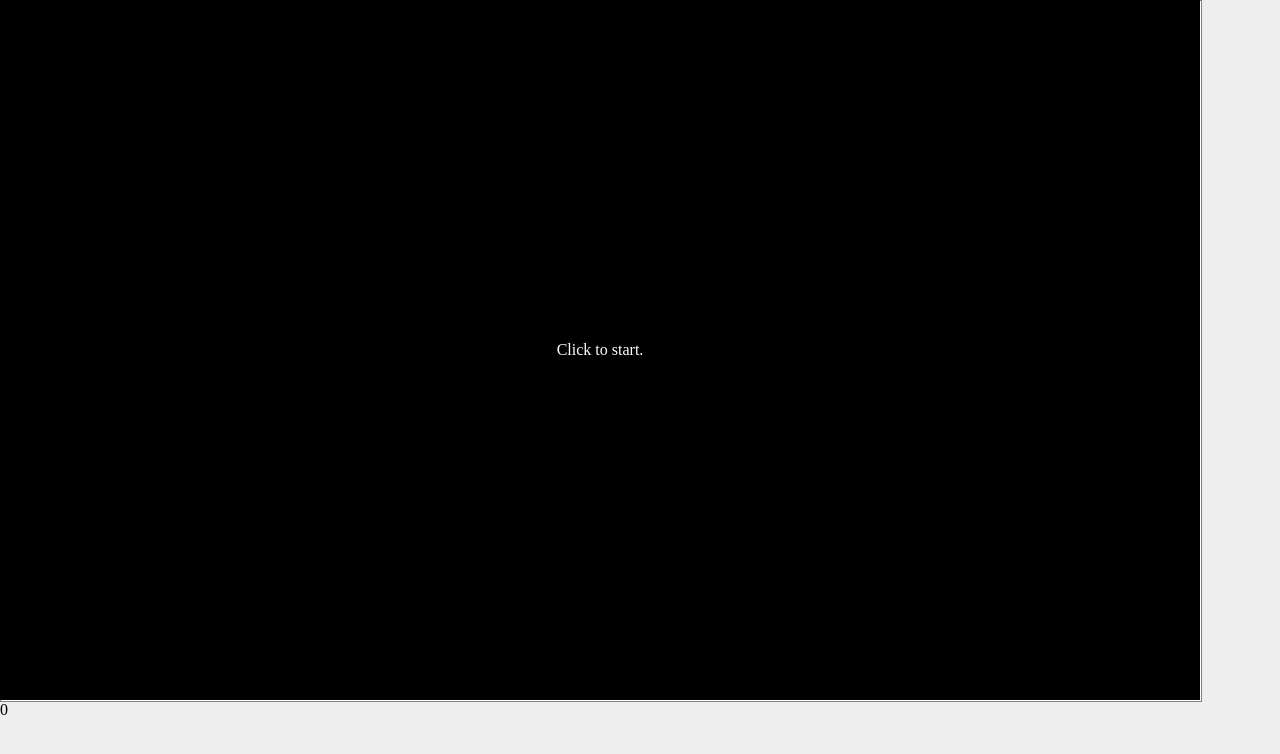
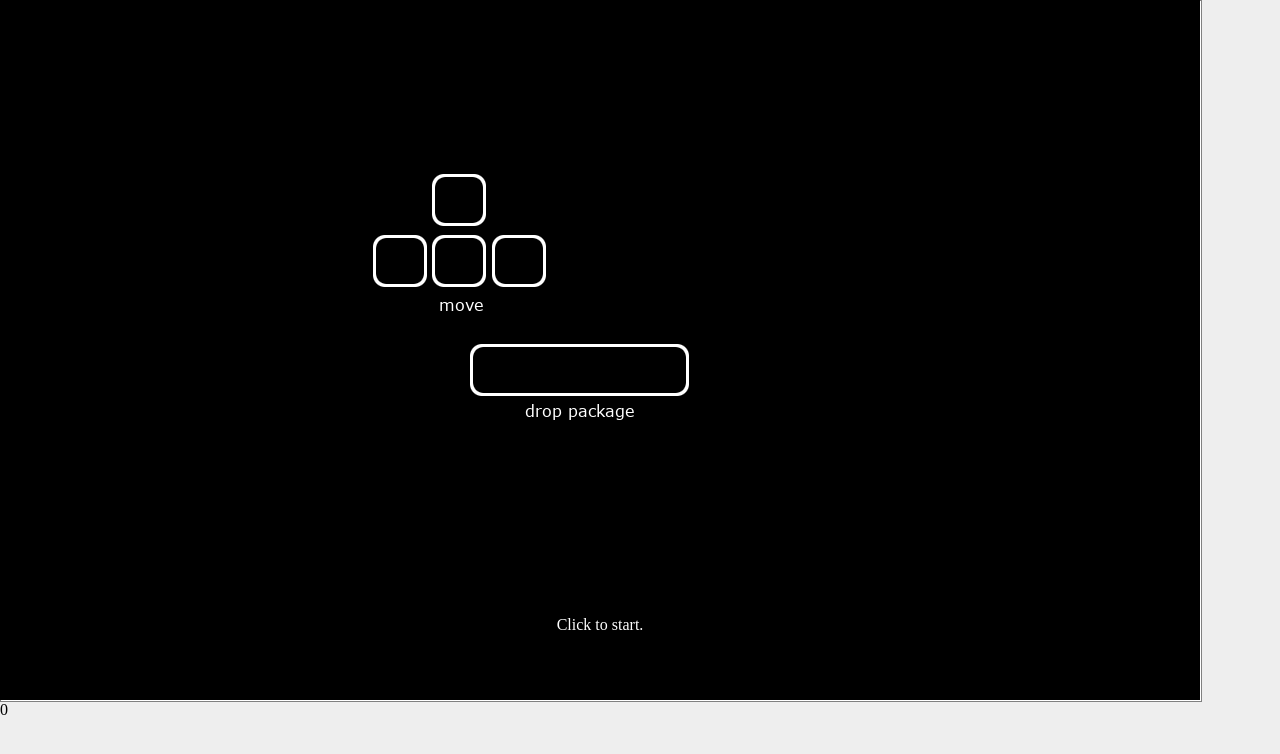
Before and after one commit to ditam/ld53, a plain HTML site: page index.html in a window 1280 px wide. Drawn offline with Linux system fonts and the light colour scheme.

Commit message:
add control instructions

```diff
--- a/index.html
+++ b/index.html
@@ -9,7 +9,10 @@
   <link rel="stylesheet" type="text/css" href="styles.css">
 </head>
 <body>
-  <div id="splash">Click to start.</div>
+  <div id="splash">
+    <img src="assets/instructions1.png">
+    Click to start.
+  </div>
   <canvas id="main-canvas"></canvas>
   <div id="debug-log"></div>
 
--- a/styles.css
+++ b/styles.css
@@ -12,6 +12,12 @@ canvas {
   background-color: black;
   color: white;
   text-align: center;
-  line-height: 700px;
+  line-height: 1250px;
   cursor: pointer;
 }
+
+#splash img {
+  position: absolute;
+  left: 25%;
+  top: 15%;
+}
```
Also changed, not shown: assets/instructions1.png (added), assets/instructions2.png (added), assets/instructions3.png (added).
